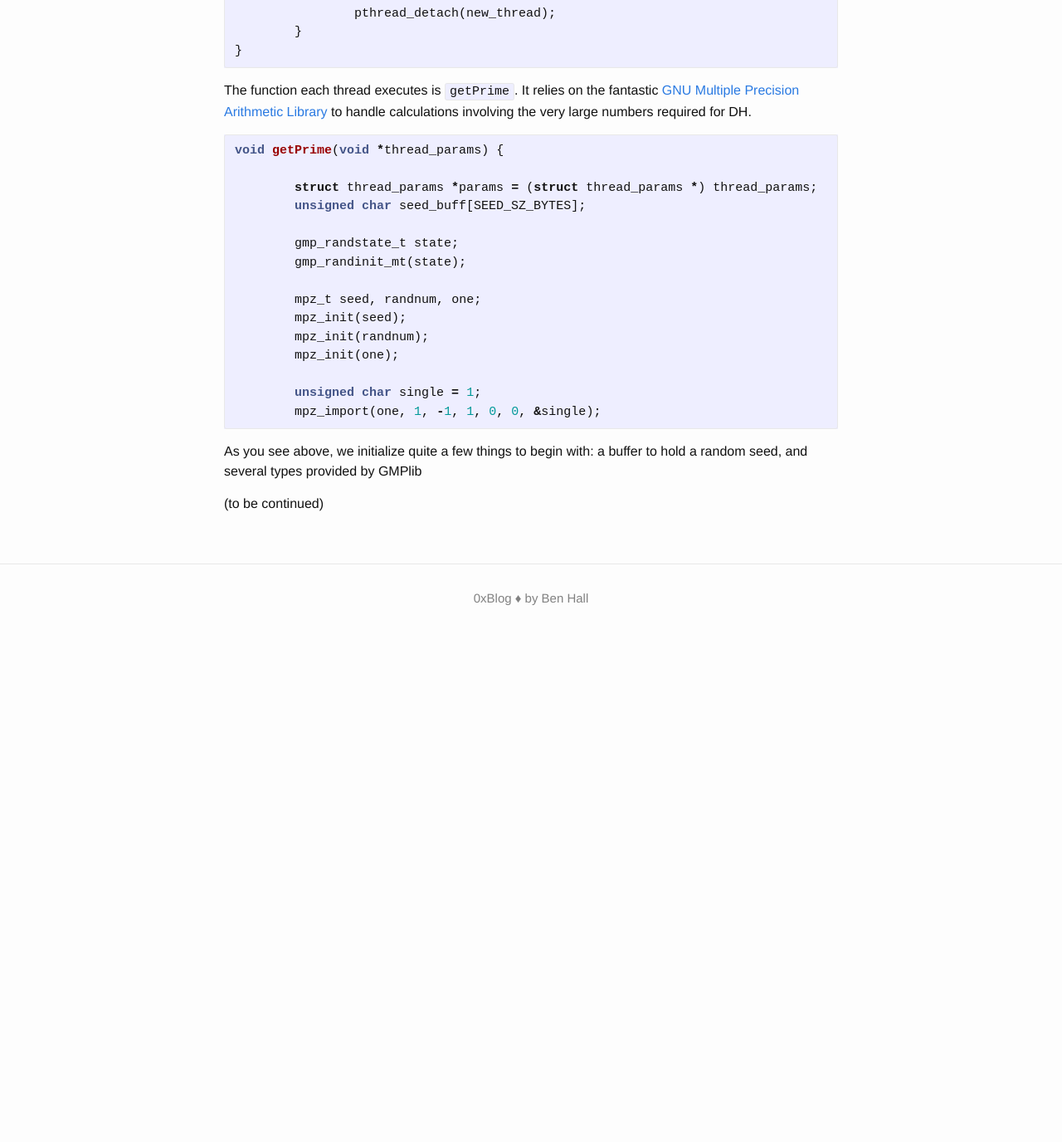
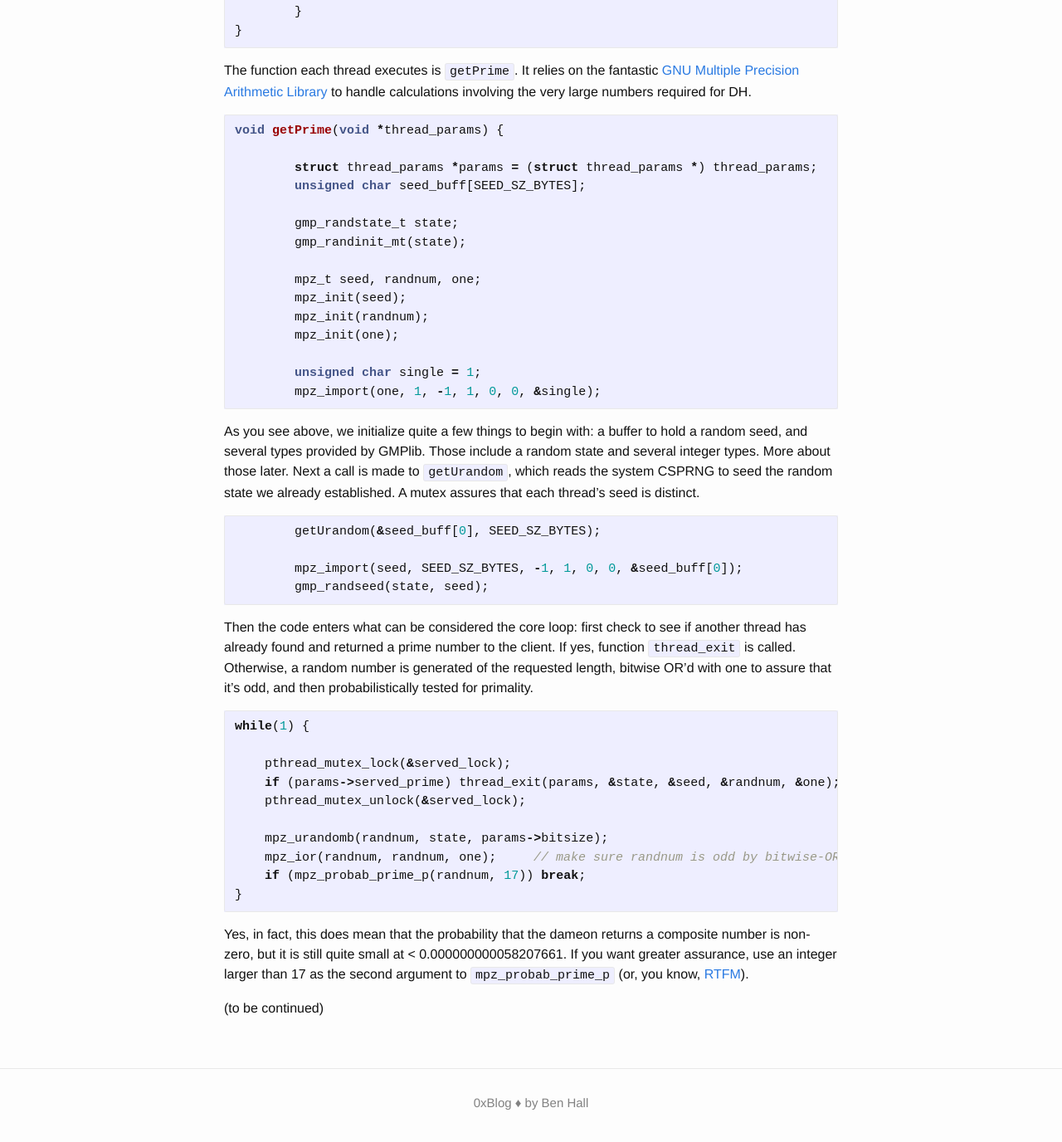
Before and after one commit to greenteadigital/greenteadigital.github.io, a Jekyll site: the page built from _posts/2017-12-11-encryption-diffie-hellman-prime-numbers.markdown, in a window 1280 px wide and 1400 px high, scrolled down 5429 px. Shown: the top 1376 px of the window at 83% size. Built offline with Jekyll 4.4.1, drawn with Linux system fonts in a browser that asks for light colours; before the commit the page ends 6222 px from its top, so only the background shows below that; some of the changed text lies outside the part shown.

Commit message:
thru core loop on DH post

`````diff
--- a/_posts/2017-12-11-encryption-diffie-hellman-prime-numbers.markdown
+++ b/_posts/2017-12-11-encryption-diffie-hellman-prime-numbers.markdown
@@ -189,6 +189,29 @@ void getPrime(void *thread_params) {
 	unsigned char single = 1;
 	mpz_import(one, 1, -1, 1, 0, 0, &single);
 ````
-As you see above, we initialize quite a few things to begin with: a buffer to hold a random seed, and several types provided by GMPlib
+As you see above, we initialize quite a few things to begin with: a buffer to hold a random seed, and several types provided by GMPlib. Those include a random state and several integer types. More about those later.
+Next a call is made to `getUrandom`, which reads the system CSPRNG to seed the random state we already established. A mutex assures that each thread's seed is distinct.
+````c
+	getUrandom(&seed_buff[0], SEED_SZ_BYTES);
+
+	mpz_import(seed, SEED_SZ_BYTES, -1, 1, 0, 0, &seed_buff[0]);
+	gmp_randseed(state, seed);
+````
+Then the code enters what can be considered the core loop: first check to see if another thread has already found and returned a prime number to the client. If yes, function `thread_exit` is called. Otherwise, a random number is generated of the requested length, bitwise OR'd with one to assure that it's odd, and then probabilistically tested for primality.
+````c
+while(1) {
+
+    pthread_mutex_lock(&served_lock);
+    if (params->served_prime) thread_exit(params, &state, &seed, &randnum, &one);
+    pthread_mutex_unlock(&served_lock);
+
+    mpz_urandomb(randnum, state, params->bitsize);
+    mpz_ior(randnum, randnum, one);	// make sure randnum is odd by bitwise-ORing with 1
+    if (mpz_probab_prime_p(randnum, 17)) break;
+}
+````
+Yes, in fact, this does mean that the probability that the dameon returns a composite number is non-zero, but it is still quite small at < 0.000000000058207661. If you want greater assurance, use an integer larger than 17 as the second argument to `mpz_probab_prime_p` (or, you know, [RTFM](https://gmplib.org/manual/Number-Theoretic-Functions.html)).
+
+
 
 (to be continued)
`````
Also changed, not shown: other parts of _posts/2017-12-11-encryption-diffie-hellman-prime-numbers.markdown (+1 -1 lines).
